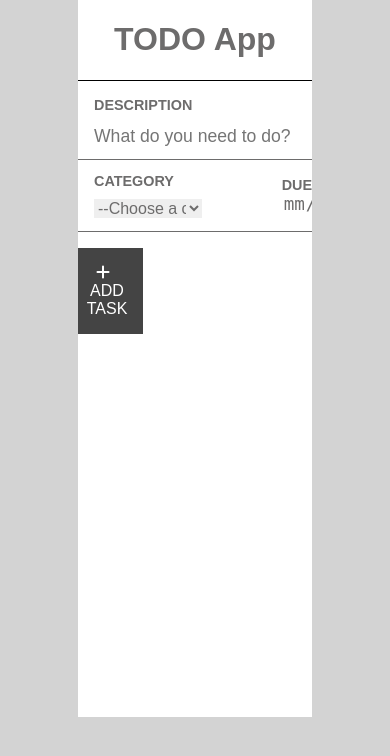
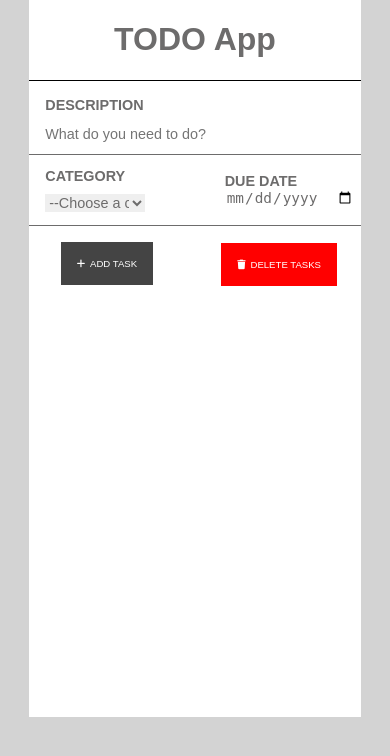
Before and after one commit to Abhishek-Verma79/TODO_List_App, a Node server app: page / in a window 390 px wide. Shown: the top 756 px of the page. Run offline with Node 20, Linux system fonts and the light colour scheme; data that the repository does not hold is empty; some libraries are stand-ins or nearby versions.

Commit message:
made app responsive

```diff
--- a/assets/css/home.css
+++ b/assets/css/home.css
@@ -14,7 +14,7 @@ body{
     justify-content: flex-start;
     flex-direction: column;
     align-items: center;
-    width: 60vw;
+    width: 62vw;
     height: 85vh;
     background-color: white;
     overflow-x: hidden;
@@ -103,6 +103,7 @@ form{
     display: flex;
     flex-direction: column;
     font-weight: 600;
+    /* width : 28%; */
     color :rgb(109, 108, 108);
 }
 
@@ -212,3 +213,169 @@ ul{
     left : 30rem;
     top : 15.5rem;
 }
+
+@media screen and (max-width : 1352px){
+    #secB{
+        left : 26rem;
+
+    }
+}
+@media screen and (max-width : 1222px){
+    #secB{
+        left : 24rem;
+
+    }
+    #secForm input{
+        margin-left : -.5rem;
+    }
+}
+
+@media screen and (max-width : 1075px){
+    #secB{
+        left : 21rem;
+
+    }
+}
+@media screen and (max-width : 932px){
+    #secB{
+        left : 18rem;
+
+    }
+    #secForm input{
+        margin-left : -1rem;
+    }
+}
+@media screen and (max-width : 848px){
+    #secB{
+        left : 16rem;
+
+    }
+    button{
+        font-size: .8rem;
+    }
+}
+
+@media screen and (max-width : 754px){
+    .forCate{
+        padding-right : 5rem;
+    }
+    #right-Date{
+        padding-right : 1rem;
+    }
+    #left-Cate{
+        width : 35%;
+    }
+}
+
+
+@media screen and (max-width : 731px){
+    #secB{
+        left : 13rem;
+        top : 15.1rem;
+    }
+    #fForm,#fForm input,select,.descrip{
+        font-size: .9rem;
+    }
+
+
+
+}
+
+@media screen and (max-width : 634px){
+    #secB{
+        left : 12rem;
+
+    }
+    .forCate{
+        padding-right: 4rem;
+    }
+
+
+    .innerCard{
+        width : 4rem;
+        font-size: .7rem;
+    }
+    .desAndDate{
+        font-size: .8rem;
+    }
+    button{
+        font-size: .6rem;
+    }
+    #secForm{
+        margin-top: -4rem;
+    }
+}
+
+@media  screen and (max-width : 573px) {
+    .makeItSmall{
+        font-size: .6rem;
+    }
+    .desAndDate{
+        justify-content: space-around;
+    }
+    #fForm,#fForm input,select,.descrip{
+        font-size: .73rem;
+    }
+    #left-Cate{
+        width : 30%;
+    }
+    #secB{
+        top : 14.2rem;
+    }
+    #secForm{
+        margin-top: -6rem;
+    }
+}
+
+@media screen and (max-width: 540px){
+
+    .desAndDate{
+        font-size: .7rem;
+        width: 50%;
+    }
+    #secB{
+        left : 10.4rem;
+    }
+}
+
+@media screen and (max-width: 499px){
+
+    #main-container{
+        width : 85vw;
+    }
+    .desAndDate{
+        font-size: 1rem;
+    }
+    .makeItSmall{
+        font-size: .8rem;
+    }
+    #fForm,#fForm input,select,.descrip{
+        font-size: .9rem;
+    }
+    #secB{
+        top : 15.2rem;
+    }
+}
+
+@media screen and (max-width: 412px){
+
+    #secB{
+        left : 12rem;
+    }
+    #secForm{
+        margin-top: -10rem;
+        height: 60%;
+    }
+}
+
+@media screen and (max-width : 360px) {
+    #main-container{
+        width : 90vw;
+    }
+    #secForm{
+        margin-top: -1rem;
+    }
+    #secB{
+        left : 11.2rem;
+    }
+}
--- a/index.js
+++ b/index.js
@@ -13,9 +13,6 @@ app.use(express.urlencoded());
 app.use(express.static('assets'));
 
 app.get('/',function(req,res){
-    // return res.render('home',{
-    //     title : "hello"
-    // })
     Task.find({},function(err,tasks){
         if(err){
             console.log("Error in fetching the tasks");
@@ -43,13 +40,14 @@ app.post('/Add-task',function(req,res){
     });
 });
 
+
 app.get('/delete-task',function(req,res){
     let iden = req.query.check;
     console.log(iden);
 
     for(let i = 0; i < iden.length; i++){
         console.log(iden[i]);
-        Task.findByIdAndDelete({_id: iden[i]},function(err){  // AND WE CAN USE SIMPLE iden[i] HERE
+        Task.findByIdAndDelete({_id: iden[i]},function(err){   // AND WE CAN USE SIMPLE iden[i] HERE
             if(err){
                 console.log("Error in deleting the task!");
             }else{
--- a/views/home.ejs
+++ b/views/home.ejs
@@ -13,7 +13,7 @@
         <div id="heading">
             <h1>TODO App</h1>
         </div>
-        <form action="/Add-task" method="POST">
+        <form action="/Add-task" method="POST" id="fForm">
         <div class="descrip">
             <label for="desc">DESCRIPTION</label>
             <input type="text" id="desc" name="description" placeholder="What do you need to do?">
```
